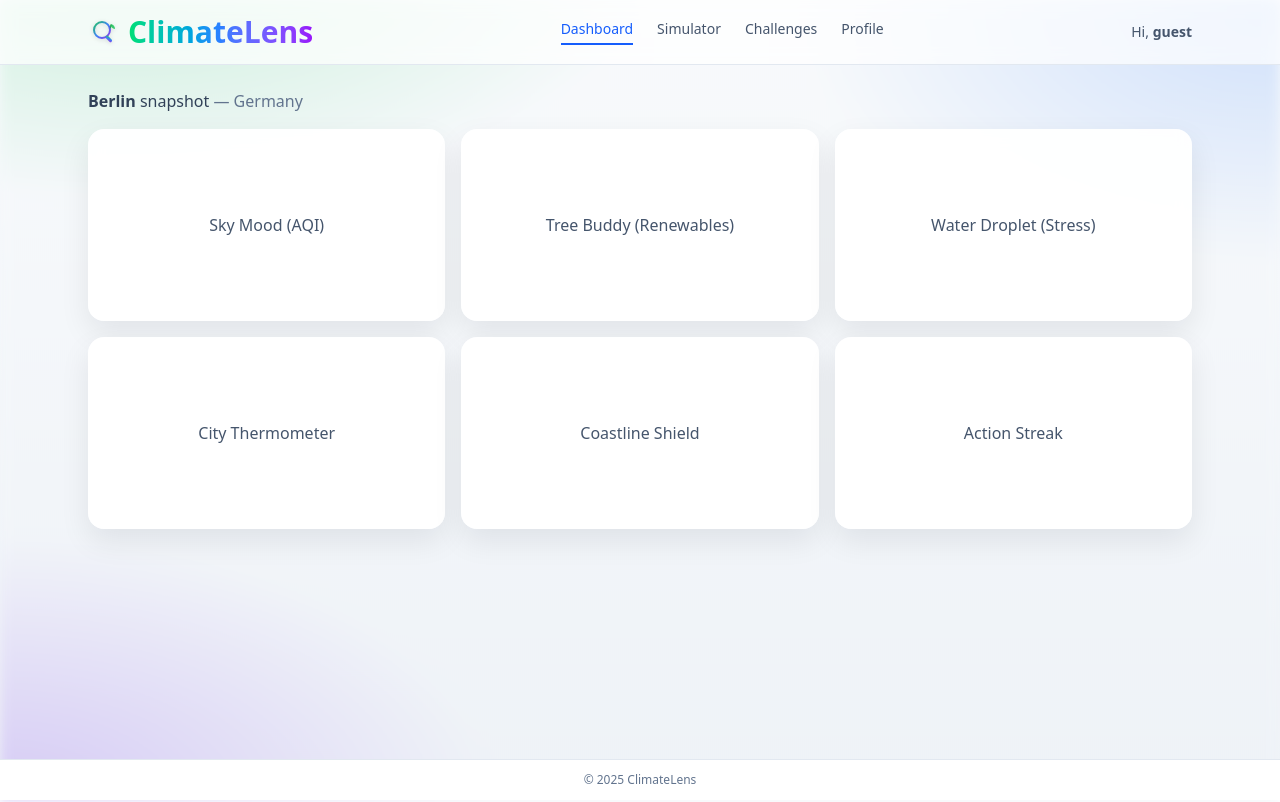
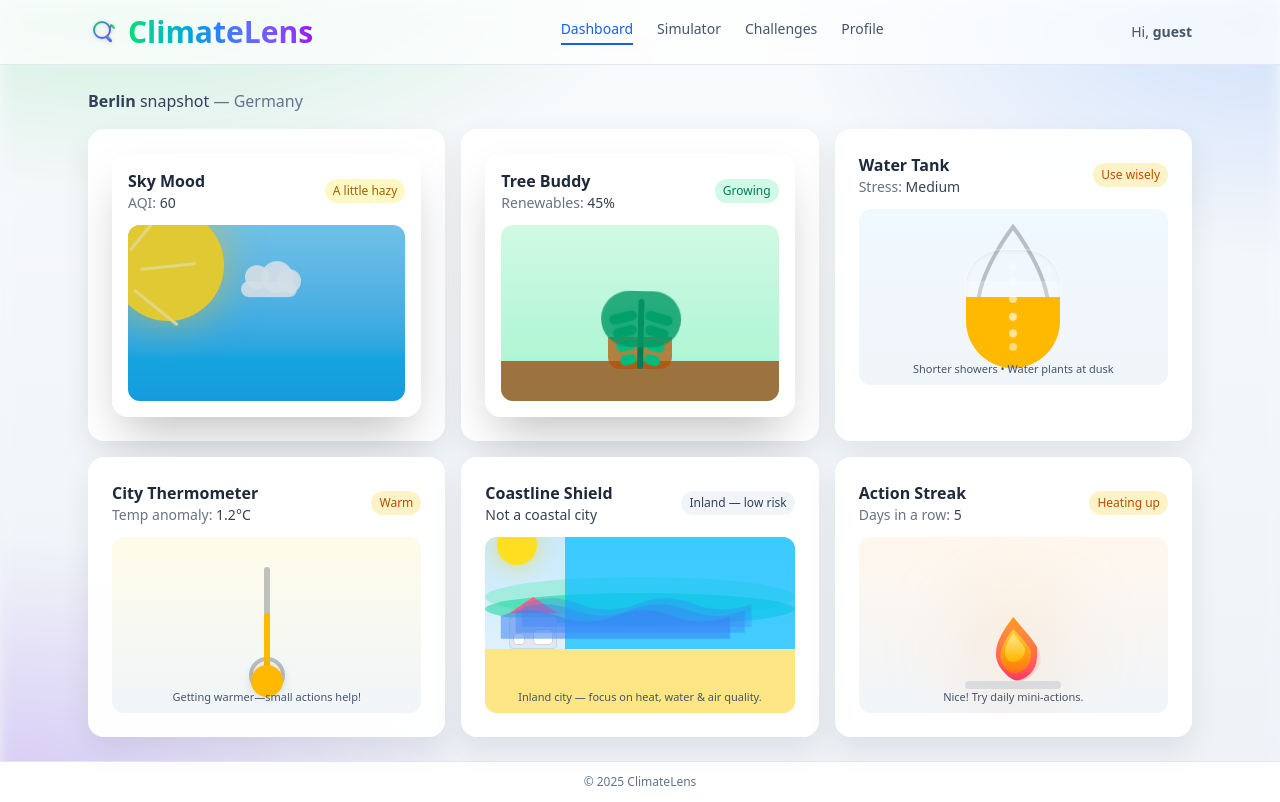
Before and after one commit to sha-0916/tech4social_good, a React (Vite) app in the folder client/: page / in a window 1280 px wide. Both pictures are taken after a click on the button "Log in". Built offline with nearby package versions, Linux system fonts and the light colour scheme.

Commit message:
tiles trade-off taken off

```diff
--- a/client/src/pages/Dashboard.tsx
+++ b/client/src/pages/Dashboard.tsx
@@ -1,32 +1,80 @@
-export default function Dashboard() {
+import SkyMood from "../components/tiles/SkyMood";
+import TreeBuddy from "../components/tiles/TreeBuddy";
+import WaterDroplet from "../components/tiles/WaterDroplet";
+import Thermometer from "../components/tiles/Thermometer";
+import CoastlineShield from "../components/tiles/CoastlineShield";
+import ActionStreak from "../components/tiles/ActionStreak";
+
+type CityData = {
+  city: string;
+  country: string;
+  aqi: number;
+  tempAnomaly: number;
+  renewablesPct: number;
+  co2PerCapita: number;
+  waterStress: "Low" | "Medium" | "High";
+  seaLevelRiskPct: number | "Low";
+  isCoastal: boolean;
+  streakDays: number;
+};
+
+type UserProfile = {
+  username: string;
+  city: string;
+  country?: string;
+  ageBand?: "5-10" | "11-15" | "16-20";
+};
+
+const MOCK_CITIES: CityData[] = [
+  { city: "Berlin", country: "Germany", aqi: 60, tempAnomaly: 1.2, renewablesPct: 45, co2PerCapita: 9.1, waterStress: "Medium", seaLevelRiskPct: "Low", isCoastal: false, streakDays: 5 },
+  { city: "Paris", country: "France", aqi: 70, tempAnomaly: 1.3, renewablesPct: 30, co2PerCapita: 7.8, waterStress: "Medium", seaLevelRiskPct: "Low", isCoastal: false, streakDays: 3 },
+  { city: "New York", country: "United States", aqi: 90, tempAnomaly: 1.5, renewablesPct: 25, co2PerCapita: 15.2, waterStress: "High", seaLevelRiskPct: 12, isCoastal: true, streakDays: 8 },
+  { city: "Delhi", country: "India", aqi: 180, tempAnomaly: 1.6, renewablesPct: 20, co2PerCapita: 2.3, waterStress: "High", seaLevelRiskPct: "Low", isCoastal: false, streakDays: 2 },
+  { city: "Nairobi", country: "Kenya", aqi: 55, tempAnomaly: 1.1, renewablesPct: 70, co2PerCapita: 0.8, waterStress: "Medium", seaLevelRiskPct: "Low", isCoastal: false, streakDays: 9 },
+  { city: "San Francisco", country: "United States", aqi: 65, tempAnomaly: 1.4, renewablesPct: 35, co2PerCapita: 7.1, waterStress: "Medium", seaLevelRiskPct: 10, isCoastal: true, streakDays: 6 },
+];
+
+export default function Dashboard({ user }: { user?: UserProfile }) {
+  const safeUser: UserProfile = user ?? { username: "guest", city: "Berlin", ageBand: "11-15" };
+  const city =
+    MOCK_CITIES.find((c) => c.city.toLowerCase() === safeUser.city.toLowerCase()) ??
+    MOCK_CITIES[0];
+
   return (
     <div>
+      {/* Page header */}
       <div className="mb-3 md:mb-4 text-slate-700">
-        <span className="font-semibold">Berlin</span> snapshot
-        <span className="text-slate-500"> — Germany</span>
+        <span className="font-semibold">{city.city}</span> snapshot
+        {city.country ? <span className="text-slate-500"> — {city.country}</span> : null}
       </div>
 
-      {/* Example grid frame; keep your working tiles here */}
+      {/* Responsive grid */}
       <div className="grid grid-cols-1 gap-4 sm:grid-cols-2 lg:grid-cols-3">
-        <div className="cl-card cl-card-pad hover-lift h-48 flex items-center justify-center">
-          <span className="text-slate-600">Sky Mood (AQI)</span>
+        <div className="cl-card cl-card-pad hover-lift"><SkyMood aqi={city.aqi} /></div>
+        <div className="cl-card cl-card-pad hover-lift"><TreeBuddy renewablesPct={city.renewablesPct} /></div>
+        <div className="cl-card cl-card-pad hover-lift"><WaterDroplet stress={city.waterStress} /></div>
+        <div className="cl-card cl-card-pad hover-lift"><Thermometer tempAnomaly={city.tempAnomaly} /></div>
+        <div className="cl-card cl-card-pad hover-lift">
+          <CoastlineShield isCoastal={city.isCoastal} risk={city.seaLevelRiskPct} />
         </div>
-        <div className="cl-card cl-card-pad hover-lift h-48 flex items-center justify-center">
-          <span className="text-slate-600">Tree Buddy (Renewables)</span>
-        </div>
-        <div className="cl-card cl-card-pad hover-lift h-48 flex items-center justify-center">
-          <span className="text-slate-600">Water Droplet (Stress)</span>
-        </div>
-        <div className="cl-card cl-card-pad hover-lift h-48 flex items-center justify-center">
-          <span className="text-slate-600">City Thermometer</span>
-        </div>
-        <div className="cl-card cl-card-pad hover-lift h-48 flex items-center justify-center">
-          <span className="text-slate-600">Coastline Shield</span>
-        </div>
-        <div className="cl-card cl-card-pad hover-lift h-48 flex items-center justify-center">
-          <span className="text-slate-600">Action Streak</span>
-        </div>
+        <div className="cl-card cl-card-pad hover-lift"><ActionStreak days={city.streakDays} /></div>
       </div>
+
+      {/* Animations */}
+      <style>{`
+        @keyframes float     { 0% { transform: translateY(0px) } 50% { transform: translateY(-4px) } 100% { transform: translateY(0px) } }
+        @keyframes puff      { 0% { transform: scale(0.9); opacity: 0.9 } 60% { transform: scale(1.5); opacity: 0.35 } 100% { transform: scale(1.8); opacity: 0 } }
+        @keyframes spin      { from { transform: rotate(0deg) } to { transform: rotate(360deg) } }
+        @keyframes sway      { 0% { transform: rotate(0deg) } 50% { transform: rotate(2.3deg) } 100% { transform: rotate(0deg) } }
+        @keyframes blink     { 0%,100% { opacity: 0.3 } 50% { opacity: 1 } }
+        @keyframes ripple    { 0%,100% { transform: translateY(0) } 50% { transform: translateY(-6px) } }
+        @keyframes rise      { 0% { transform: translate(-50%, 0); opacity: .0 } 40% { opacity: .8 } 100% { transform: translate(-50%, -120px); opacity: 0 } }
+        @keyframes shimmer   { 0%,100% { backdrop-filter: blur(0px) brightness(1) } 50% { backdrop-filter: blur(1.2px) brightness(1.05) } }
+        @keyframes wave      { 0% { transform: translateX(0) } 100% { transform: translateX(-50%) } }
+        @keyframes splash    { 0% { transform: scale(0.9); opacity: 0.7 } 50% { transform: scale(1.15); opacity: 0.4 } 100% { transform: scale(1.25); opacity: 0 } }
+        @keyframes flicker   { 0%,100% { filter: brightness(1) } 50% { filter: brightness(1.12) } }
+        @keyframes confetti  { 0% { transform: translateY(0) rotate(0deg); opacity: 1 } 100% { transform: translateY(120px) rotate(260deg); opacity: 0 } }
+      `}</style>
     </div>
   );
 }
--- a/package.json
+++ b/package.json
@@ -3,6 +3,7 @@
     "@types/react-router": "^5.1.20"
   },
   "dependencies": {
+    "lucide-react": "^0.544.0",
     "react-router-dom": "^6.30.1"
   }
 }
```
Also changed, not shown: client/src/components/AuthToggle.tsx (line endings or trailing spaces), client/src/components/LoginForm.tsx (line endings or trailing spaces), client/src/components/SignupForm.tsx (line endings or trailing spaces), 1 other file (tests, documents, lock files or other folders).
